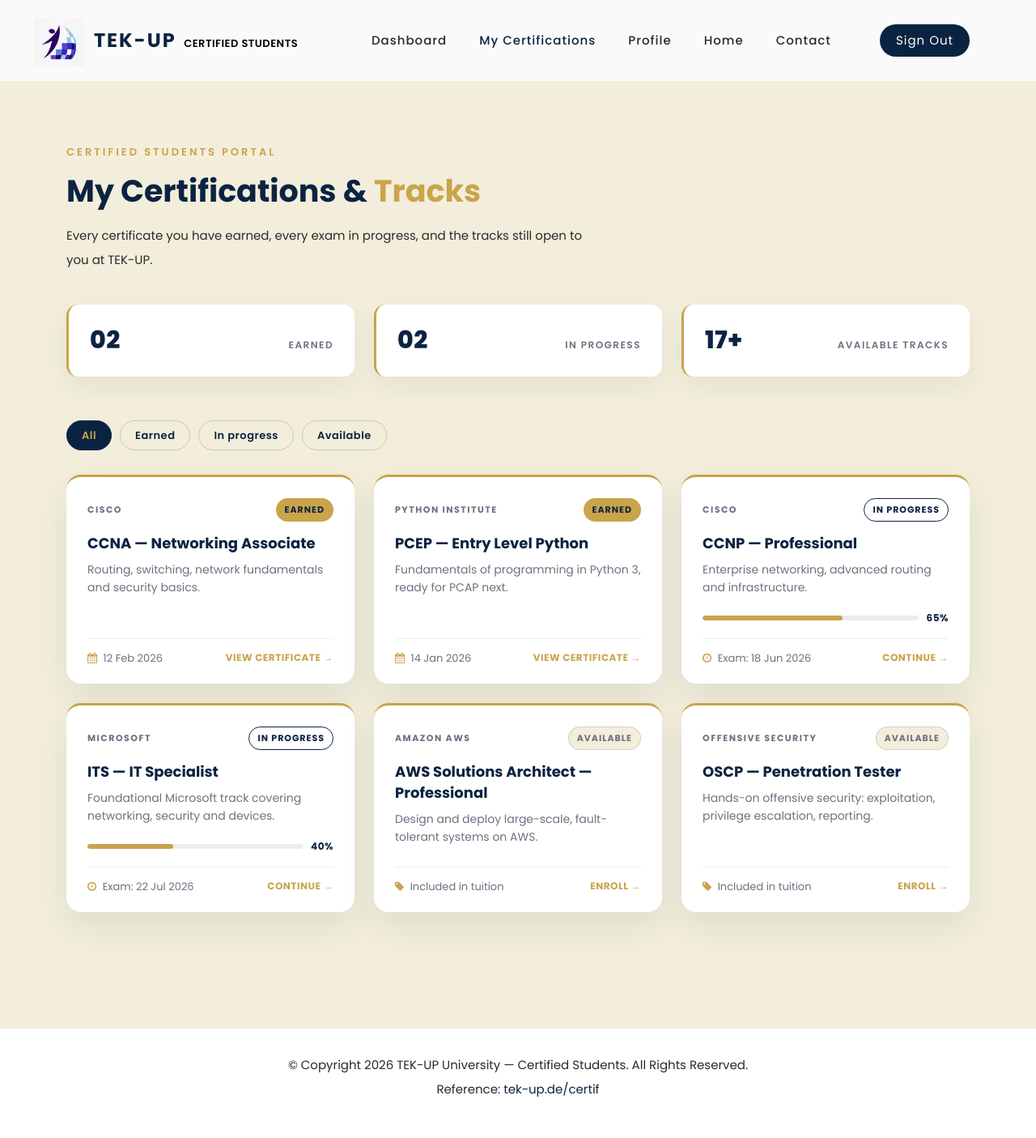
After one commit to aminekefii/PHP-ing3, a PHP site: page /certifications.html in a window 1280 px wide. The commit adds this page. Shown: the whole page at 81% size. Run offline with PHP 8.4, Linux system fonts and the light colour scheme.

Commit message:
create certification page

```diff
--- a/Project/assets/css/templatemo-space-dynamic.css
+++ b/Project/assets/css/templatemo-space-dynamic.css
@@ -2068,6 +2068,272 @@ Profile page
 
 /*
 ---------------------------------------------
+My Certifications page
+---------------------------------------------
+*/
+
+.certs-page {
+  background-color: #f2eedb;
+  padding: 180px 0px 120px 0px;
+  min-height: 100vh;
+}
+
+.certs-hello {
+  margin-bottom: 40px;
+}
+
+.certs-hello h6 {
+  text-transform: uppercase;
+  letter-spacing: 3px;
+  font-size: 13px;
+  font-weight: 600;
+  color: #c9a44a;
+  margin-bottom: 14px;
+}
+
+.certs-hello h2 {
+  font-size: 38px;
+  font-weight: 700;
+  color: #0b2342;
+  line-height: 52px;
+  margin-bottom: 14px;
+}
+
+.certs-hello h2 em {
+  color: #0b2342;
+  font-style: normal;
+}
+
+.certs-hello h2 span {
+  color: #c9a44a;
+}
+
+.certs-hello p {
+  color: #2a2a2a;
+  max-width: 640px;
+  margin: 0;
+}
+
+/* Stat strip */
+
+.certs-stats {
+  margin-bottom: 36px;
+}
+
+.certs-stats [class*="col-"] {
+  margin-bottom: 18px;
+}
+
+.certs-stats .stat-card {
+  background-color: #fff;
+  border-radius: 14px;
+  padding: 22px 26px;
+  box-shadow: 0 12px 30px rgba(11, 35, 66, 0.06);
+  border-left: 3px solid #c9a44a;
+  display: flex;
+  align-items: baseline;
+  justify-content: space-between;
+}
+
+.certs-stats .stat-number {
+  font-size: 30px;
+  font-weight: 800;
+  color: #0b2342;
+  letter-spacing: 0.5px;
+}
+
+.certs-stats .stat-caption {
+  font-size: 12px;
+  font-weight: 600;
+  text-transform: uppercase;
+  letter-spacing: 1.5px;
+  color: #6b7280;
+}
+
+/* Filter chips */
+
+.certs-filters {
+  display: flex;
+  flex-wrap: wrap;
+  gap: 10px;
+  margin-bottom: 30px;
+}
+
+.filter-chip {
+  background-color: transparent;
+  border: 1px solid rgba(11, 35, 66, 0.18);
+  color: #0b2342;
+  font-size: 13px;
+  font-weight: 600;
+  letter-spacing: 0.5px;
+  padding: 8px 18px;
+  border-radius: 999px;
+  cursor: pointer;
+  transition: all 0.2s ease;
+}
+
+.filter-chip:hover {
+  border-color: #c9a44a;
+  color: #c9a44a;
+}
+
+.filter-chip.is-active {
+  background-color: #0b2342;
+  color: #c9a44a;
+  border-color: #0b2342;
+}
+
+/* Card grid */
+
+.certs-grid [class*="col-"] {
+  margin-bottom: 24px;
+  display: flex;
+}
+
+.cert-card {
+  background-color: #fff;
+  border-radius: 18px;
+  padding: 26px 26px 22px 26px;
+  box-shadow: 0 18px 40px rgba(11, 35, 66, 0.08);
+  border-top: 3px solid #c9a44a;
+  width: 100%;
+  display: flex;
+  flex-direction: column;
+  transition: transform 0.25s ease, box-shadow 0.25s ease;
+}
+
+.cert-card:hover {
+  transform: translateY(-4px);
+  box-shadow: 0 28px 60px rgba(11, 35, 66, 0.14);
+}
+
+.cert-top {
+  display: flex;
+  align-items: center;
+  justify-content: space-between;
+  margin-bottom: 14px;
+}
+
+.cert-provider {
+  font-size: 11px;
+  font-weight: 700;
+  letter-spacing: 1.5px;
+  text-transform: uppercase;
+  color: #6b7280;
+}
+
+.cert-status {
+  font-size: 11px;
+  font-weight: 700;
+  letter-spacing: 1px;
+  text-transform: uppercase;
+  padding: 5px 10px;
+  border-radius: 999px;
+  border: 1px solid transparent;
+}
+
+.cert-status.is-earned {
+  background-color: #c9a44a;
+  color: #0b2342;
+}
+
+.cert-status.is-progress {
+  background-color: transparent;
+  color: #0b2342;
+  border-color: #0b2342;
+}
+
+.cert-status.is-available {
+  background-color: #f2eedb;
+  color: #6b7280;
+  border-color: rgba(11, 35, 66, 0.15);
+}
+
+.cert-card h4 {
+  font-size: 18px;
+  font-weight: 700;
+  color: #0b2342;
+  margin: 0 0 8px 0;
+  line-height: 26px;
+}
+
+.cert-card p {
+  font-size: 14px;
+  color: #6b7280;
+  line-height: 22px;
+  margin-bottom: 18px;
+  flex-grow: 1;
+}
+
+.cert-progress {
+  display: flex;
+  align-items: center;
+  gap: 10px;
+  margin-bottom: 16px;
+}
+
+.cert-progress .bar {
+  flex: 1;
+  height: 6px;
+  background-color: rgba(11, 35, 66, 0.08);
+  border-radius: 3px;
+  overflow: hidden;
+}
+
+.cert-progress .bar span {
+  display: block;
+  height: 100%;
+  background-color: #c9a44a;
+  border-radius: 3px;
+}
+
+.cert-progress .progress-label {
+  font-size: 12px;
+  font-weight: 700;
+  color: #0b2342;
+  letter-spacing: 0.5px;
+}
+
+.cert-meta {
+  display: flex;
+  align-items: center;
+  justify-content: space-between;
+  padding-top: 14px;
+  border-top: 1px solid #eee;
+  font-size: 13px;
+  color: #6b7280;
+}
+
+.cert-meta i {
+  color: #c9a44a;
+  margin-right: 4px;
+}
+
+.cert-action {
+  font-size: 12px;
+  font-weight: 700;
+  letter-spacing: 0.5px;
+  text-transform: uppercase;
+  color: #c9a44a;
+  transition: color 0.2s ease;
+}
+
+.cert-action:hover {
+  color: #0b2342;
+}
+
+@media (max-width: 992px) {
+  .certs-page {
+    padding: 140px 0px 80px 0px;
+  }
+  .certs-hello h2 {
+    font-size: 28px;
+    line-height: 40px;
+  }
+}
+
+/*
+---------------------------------------------
 responsive
 ---------------------------------------------
 */
--- /dev/null
+++ b/Project/certifications.html
@@ -0,0 +1,235 @@
+<!DOCTYPE html>
+<html lang="en">
+
+  <head>
+
+    <meta charset="UTF-8">
+    <meta name="viewport" content="width=device-width, initial-scale=1, shrink-to-fit=no">
+    <meta name="description" content="TEK-UP Certified Students &mdash; my certifications.">
+    <meta name="author" content="TEK-UP University">
+    <link rel="preconnect" href="https://fonts.gstatic.com">
+    <link href="https://fonts.googleapis.com/css2?family=Poppins:wght@100;200;300;400;500;600;700;800;900&display=swap" rel="stylesheet">
+
+    <title>My Certifications &mdash; TEK-UP Certified Students</title>
+
+    <!-- Bootstrap core CSS -->
+    <link href="vendor/bootstrap/css/bootstrap.min.css" rel="stylesheet">
+
+    <!-- Additional CSS Files -->
+    <link rel="stylesheet" href="assets/css/fontawesome.css">
+    <link rel="stylesheet" href="assets/css/templatemo-space-dynamic.css">
+    <link rel="stylesheet" href="assets/css/animated.css">
+    <link rel="stylesheet" href="assets/css/owl.css">
+
+  </head>
+
+<body>
+
+  <!-- ***** Preloader Start ***** -->
+  <div id="js-preloader" class="js-preloader">
+    <div class="preloader-inner">
+      <span class="dot"></span>
+      <div class="dots">
+        <span></span>
+        <span></span>
+        <span></span>
+      </div>
+    </div>
+  </div>
+  <!-- ***** Preloader End ***** -->
+
+  <!-- ***** Header Area Start ***** -->
+  <header class="header-area header-sticky background-header wow slideInDown" data-wow-duration="0.75s" data-wow-delay="0s">
+    <div class="container">
+      <div class="row">
+        <div class="col-12">
+          <nav class="main-nav">
+            <a href="index.html" class="logo">
+              <img src="assets/images/logo1.png" alt="TEK-UP Certif">
+              <h4>TEK-UP<span> Certified Students</span></h4>
+            </a>
+            <ul class="nav">
+              <li><a href="dashboard.html">Dashboard</a></li>
+              <li><a href="certifications.html" class="active">My Certifications</a></li>
+              <li><a href="profile.html">Profile</a></li>
+              <li><a href="index.html">Home</a></li>
+              <li><a href="index.html#contact">Contact</a></li>
+              <li><div class="main-red-button"><a href="index.html">Sign Out</a></div></li>
+            </ul>
+            <a class='menu-trigger'>
+                <span>Menu</span>
+            </a>
+          </nav>
+        </div>
+      </div>
+    </div>
+  </header>
+  <!-- ***** Header Area End ***** -->
+
+  <div class="certs-page section">
+    <div class="container">
+
+      <div class="row">
+        <div class="col-lg-12 wow fadeInDown" data-wow-duration="1s" data-wow-delay="0.2s">
+          <div class="certs-hello">
+            <h6>Certified Students Portal</h6>
+            <h2>My <em>Certifications</em> &amp; <span>Tracks</span></h2>
+            <p>Every certificate you have earned, every exam in progress, and the tracks still open to you at TEK-UP.</p>
+          </div>
+        </div>
+      </div>
+
+      <div class="row certs-stats">
+        <div class="col-md-4 wow fadeInUp" data-wow-duration="1s" data-wow-delay="0.25s">
+          <div class="stat-card">
+            <span class="stat-number">02</span>
+            <span class="stat-caption">Earned</span>
+          </div>
+        </div>
+        <div class="col-md-4 wow fadeInUp" data-wow-duration="1s" data-wow-delay="0.35s">
+          <div class="stat-card">
+            <span class="stat-number">02</span>
+            <span class="stat-caption">In progress</span>
+          </div>
+        </div>
+        <div class="col-md-4 wow fadeInUp" data-wow-duration="1s" data-wow-delay="0.45s">
+          <div class="stat-card">
+            <span class="stat-number">17+</span>
+            <span class="stat-caption">Available tracks</span>
+          </div>
+        </div>
+      </div>
+
+      <div class="certs-filters wow fadeIn" data-wow-duration="1s" data-wow-delay="0.4s">
+        <button type="button" class="filter-chip is-active">All</button>
+        <button type="button" class="filter-chip">Earned</button>
+        <button type="button" class="filter-chip">In progress</button>
+        <button type="button" class="filter-chip">Available</button>
+      </div>
+
+      <div class="row certs-grid">
+
+        <div class="col-lg-4 col-md-6 wow fadeInUp" data-wow-duration="1s" data-wow-delay="0.2s">
+          <article class="cert-card">
+            <div class="cert-top">
+              <span class="cert-provider">Cisco</span>
+              <span class="cert-status is-earned">Earned</span>
+            </div>
+            <h4>CCNA &mdash; Networking Associate</h4>
+            <p>Routing, switching, network fundamentals and security basics.</p>
+            <div class="cert-meta">
+              <span><i class="fa fa-calendar"></i> 12 Feb 2026</span>
+              <a href="#" class="cert-action">View certificate &rarr;</a>
+            </div>
+          </article>
+        </div>
+
+        <div class="col-lg-4 col-md-6 wow fadeInUp" data-wow-duration="1s" data-wow-delay="0.3s">
+          <article class="cert-card">
+            <div class="cert-top">
+              <span class="cert-provider">Python Institute</span>
+              <span class="cert-status is-earned">Earned</span>
+            </div>
+            <h4>PCEP &mdash; Entry Level Python</h4>
+            <p>Fundamentals of programming in Python 3, ready for PCAP next.</p>
+            <div class="cert-meta">
+              <span><i class="fa fa-calendar"></i> 14 Jan 2026</span>
+              <a href="#" class="cert-action">View certificate &rarr;</a>
+            </div>
+          </article>
+        </div>
+
+        <div class="col-lg-4 col-md-6 wow fadeInUp" data-wow-duration="1s" data-wow-delay="0.4s">
+          <article class="cert-card">
+            <div class="cert-top">
+              <span class="cert-provider">Cisco</span>
+              <span class="cert-status is-progress">In progress</span>
+            </div>
+            <h4>CCNP &mdash; Professional</h4>
+            <p>Enterprise networking, advanced routing and infrastructure.</p>
+            <div class="cert-progress">
+              <div class="bar"><span style="width: 65%;"></span></div>
+              <span class="progress-label">65%</span>
+            </div>
+            <div class="cert-meta">
+              <span><i class="fa fa-clock-o"></i> Exam: 18 Jun 2026</span>
+              <a href="#" class="cert-action">Continue &rarr;</a>
+            </div>
+          </article>
+        </div>
+
+        <div class="col-lg-4 col-md-6 wow fadeInUp" data-wow-duration="1s" data-wow-delay="0.5s">
+          <article class="cert-card">
+            <div class="cert-top">
+              <span class="cert-provider">Microsoft</span>
+              <span class="cert-status is-progress">In progress</span>
+            </div>
+            <h4>ITS &mdash; IT Specialist</h4>
+            <p>Foundational Microsoft track covering networking, security and devices.</p>
+            <div class="cert-progress">
+              <div class="bar"><span style="width: 40%;"></span></div>
+              <span class="progress-label">40%</span>
+            </div>
+            <div class="cert-meta">
+              <span><i class="fa fa-clock-o"></i> Exam: 22 Jul 2026</span>
+              <a href="#" class="cert-action">Continue &rarr;</a>
+            </div>
+          </article>
+        </div>
+
+        <div class="col-lg-4 col-md-6 wow fadeInUp" data-wow-duration="1s" data-wow-delay="0.6s">
+          <article class="cert-card">
+            <div class="cert-top">
+              <span class="cert-provider">Amazon AWS</span>
+              <span class="cert-status is-available">Available</span>
+            </div>
+            <h4>AWS Solutions Architect &mdash; Professional</h4>
+            <p>Design and deploy large-scale, fault-tolerant systems on AWS.</p>
+            <div class="cert-meta">
+              <span><i class="fa fa-tag"></i> Included in tuition</span>
+              <a href="#" class="cert-action">Enroll &rarr;</a>
+            </div>
+          </article>
+        </div>
+
+        <div class="col-lg-4 col-md-6 wow fadeInUp" data-wow-duration="1s" data-wow-delay="0.7s">
+          <article class="cert-card">
+            <div class="cert-top">
+              <span class="cert-provider">Offensive Security</span>
+              <span class="cert-status is-available">Available</span>
+            </div>
+            <h4>OSCP &mdash; Penetration Tester</h4>
+            <p>Hands-on offensive security: exploitation, privilege escalation, reporting.</p>
+            <div class="cert-meta">
+              <span><i class="fa fa-tag"></i> Included in tuition</span>
+              <a href="#" class="cert-action">Enroll &rarr;</a>
+            </div>
+          </article>
+        </div>
+
+      </div>
+
+    </div>
+  </div>
+
+  <footer>
+    <div class="container">
+      <div class="row">
+        <div class="col-lg-12 wow fadeIn" data-wow-duration="1s" data-wow-delay="0.25s">
+          <p>© Copyright 2026 TEK-UP University &mdash; Certified Students. All Rights Reserved.
+          <br>Reference: <a rel="nofollow" href="https://tek-up.de/certif/">tek-up.de/certif</a></p>
+        </div>
+      </div>
+    </div>
+  </footer>
+
+  <!-- Scripts -->
+  <script src="vendor/jquery/jquery.min.js"></script>
+  <script src="vendor/bootstrap/js/bootstrap.bundle.min.js"></script>
+  <script src="assets/js/owl-carousel.js"></script>
+  <script src="assets/js/animation.js"></script>
+  <script src="assets/js/imagesloaded.js"></script>
+  <script src="assets/js/templatemo-custom.js"></script>
+
+</body>
+</html>
--- a/Project/dashboard.html
+++ b/Project/dashboard.html
@@ -84,7 +84,7 @@
             <div class="dash-icon"><i class="fa fa-certificate"></i></div>
             <h4>My Certifications</h4>
             <p>0 active &middot; 0 in progress</p>
-            <a href="#" class="dash-link">View all &rarr;</a>
+            <a href="certifications.html" class="dash-link">View all &rarr;</a>
           </div>
         </div>
         <div class="col-lg-4 col-md-6 wow fadeInUp" data-wow-duration="1s" data-wow-delay="0.45s">
```
